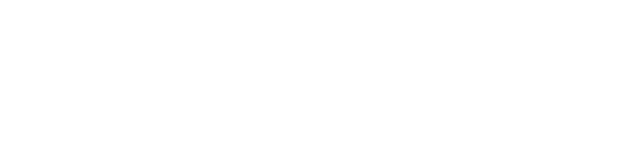
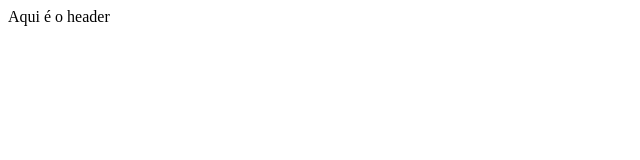
Before and after one commit to eduardonowa/aulajo-o, a plain HTML site: page index.html in a window 1280 px wide. Shown: the whole page, without its empty margins (0-640 px from the left). Drawn offline with Linux system fonts and the light colour scheme.

Commit message:
Feat: Header finished

```diff
--- a/index.html
+++ b/index.html
@@ -7,6 +7,6 @@
     <title>Aula João Git_Github</title>
 </head>
 <body>
-    <footer></footer>
+    <header>Aqui é o header</header>
 </body>
 </html>
```
